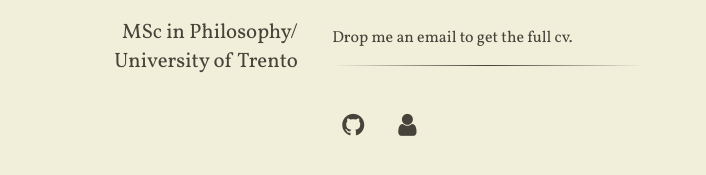
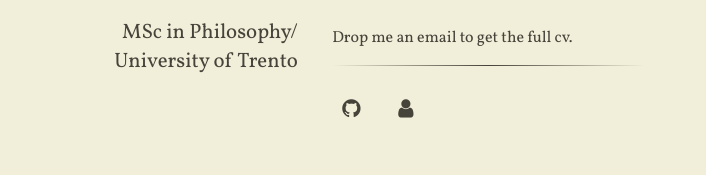
Before and after one commit to rs2/anbasile.github.io, a Jekyll site: the page built from index.html, in a window 1280 px wide. Shown: the part 297-472 px from the top of the page, without its empty margins (335-1041 px from the left). Built offline with Jekyll 4.4.1, drawn with Linux system fonts in a browser that asks for light colours; nearby versions of some CDN libraries.

Commit message:
Update content.html

```diff
--- a/_includes/content.html
+++ b/_includes/content.html
@@ -10,12 +10,12 @@
 <hr />
 
 <ul class="fa main-list" style="list-style-type:none">
-  <li class="main-list-item" style="float:left">
+  <li style="float:left">
     <a href="https://github.com/anbasile">
       <span class="fa fa-github fa-lg main-list-item-icon"></span>
       </a>
   </li>
-  <li class="main-list-item" style="float:left">
+  <li style="float:left">
     <a href="mailto:angelobasile@yandex.ru">
       <span class="fa fa-user fa-lg main-list-item-icon"></span>
       </a>
```
